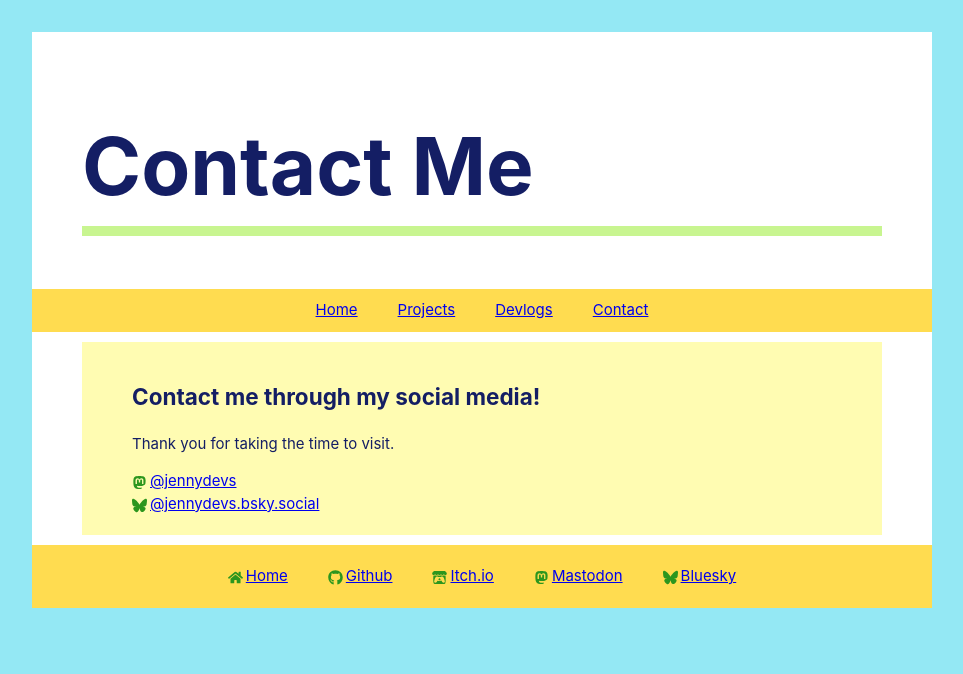
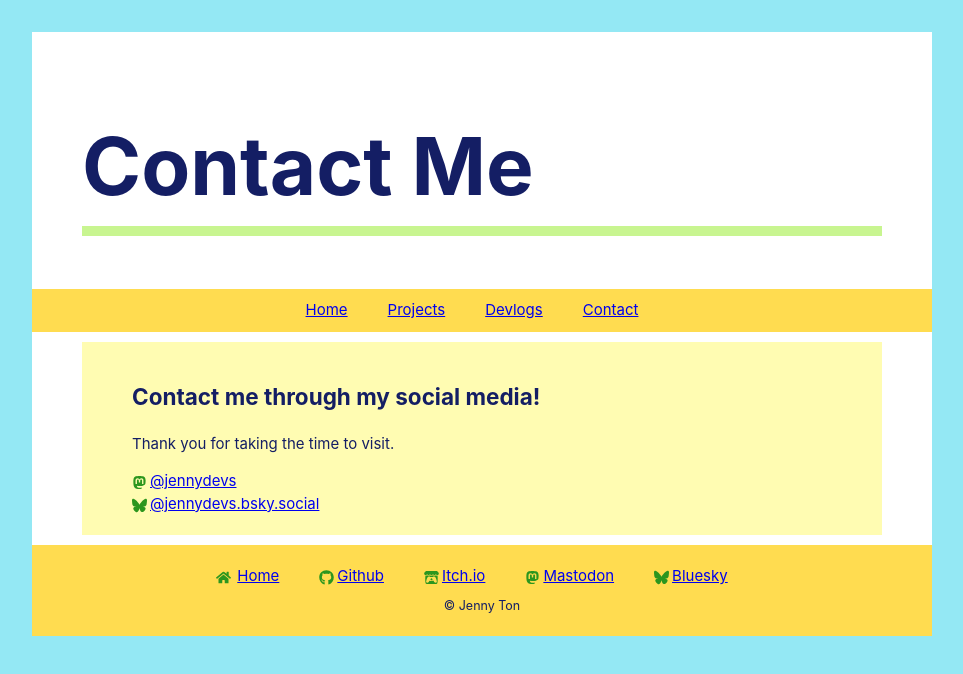
Before and after one commit to jennyton88/jennyton88.github.io, a React (Vite) app: page /contact in a window 1280 px wide. Shown: the top 674 px of the page, without its empty margins (158-1121 px from the left). Built offline with nearby package versions, Linux system fonts and the light colour scheme; a web font is replaced by a local one.

Commit message:
update footer and topbar

```diff
--- a/src/components/Footer.jsx
+++ b/src/components/Footer.jsx
@@ -7,25 +7,29 @@ function Footer() {
     return (
         <footer>
             <nav className='footer-padding'>
-                <FaHome className='colored-logo'/>
-                <div className='left-hori-spacer'/>
-                <Link to={'/'}>Home</Link><div className='hori-spacer'/>
-                <FaGithub className='colored-logo'/>
-                <div className='left-hori-spacer'/>
-                <Link to={'https://github.com/jennyton88'}>Github</Link>
-                <div className='hori-spacer'/>
-                <FaItchIo className='colored-logo'/>
-                <div className='left-hori-spacer'/>
-                <Link to={'https://jennydevs.itch.io/'}>Itch.io</Link>
-                <div className='hori-spacer'/>
-                <FaMastodon className='colored-logo'/>
-                <div className='left-hori-spacer'/>
-                <Link to={'https://mastodon.gamedev.place/@jennydevs'}>Mastodon</Link>
-                <div className='hori-spacer'/>
-                <FaBluesky className='colored-logo'/>
-                <div className='left-hori-spacer'/>
-                <Link to={'https://bsky.app/profile/jennydevs.bsky.social'}>Bluesky</Link>
+                <li className='hori-spacer'>
+                    <FaHome className='colored-logo left-hori-spacer'/>
+                    <div className='left-hori-spacer'/>
+                    <Link to={'/'}>Home</Link>
+                </li>
+                <li className='hori-spacer'>
+                    <FaGithub className='colored-logo left-hori-spacer'/>
+                    <Link to={'https://github.com/jennyton88'}>Github</Link>
+                </li>
+                <li className='hori-spacer'>
+                    <FaItchIo className='colored-logo left-hori-spacer'/>
+                    <Link to={'https://jennydevs.itch.io/'}>Itch.io</Link>
+                </li>
+                <li className='hori-spacer'>
+                    <FaMastodon className='colored-logo left-hori-spacer'/>
+                    <Link to={'https://mastodon.gamedev.place/@jennydevs'}>Mastodon</Link>
+                </li>
+                <li className='hori-spacer'>
+                    <FaBluesky className='colored-logo left-hori-spacer'/>
+                    <Link to={'https://bsky.app/profile/jennydevs.bsky.social'}>Bluesky</Link>
+                </li>
             </nav>
+            <div style={{paddingTop:'6px'}}><small>© Jenny Ton</small></div>
         </footer>
     );
 }
--- a/src/components/Topbar.jsx
+++ b/src/components/Topbar.jsx
@@ -4,15 +4,10 @@ import { Link } from 'react-router-dom';
 function Topbar() {
     return (
         <nav className='topbar'>
-            <div style={{verticalAlign:'center'}}>
-            <Link to={'/'}>Home</Link>
-            <div className='hori-spacer'/>
-            <Link to={'/projects'}>Projects</Link>
-            <div className='hori-spacer'/>
-            <Link to={'/devlogs'}>Devlogs</Link>
-            <div className='hori-spacer'/>
-            <Link to={'/contact'}>Contact</Link>
-            </div>
+            <li className='hori-spacer'><Link to={'/'}>Home</Link></li>
+            <li className='hori-spacer'><Link to={'/projects'}>Projects</Link></li>
+            <li className='hori-spacer'><Link to={'/devlogs'}>Devlogs</Link></li>
+            <li className='hori-spacer'><Link to={'/contact'}>Contact</Link></li>
         </nav>
     );
 }
```
